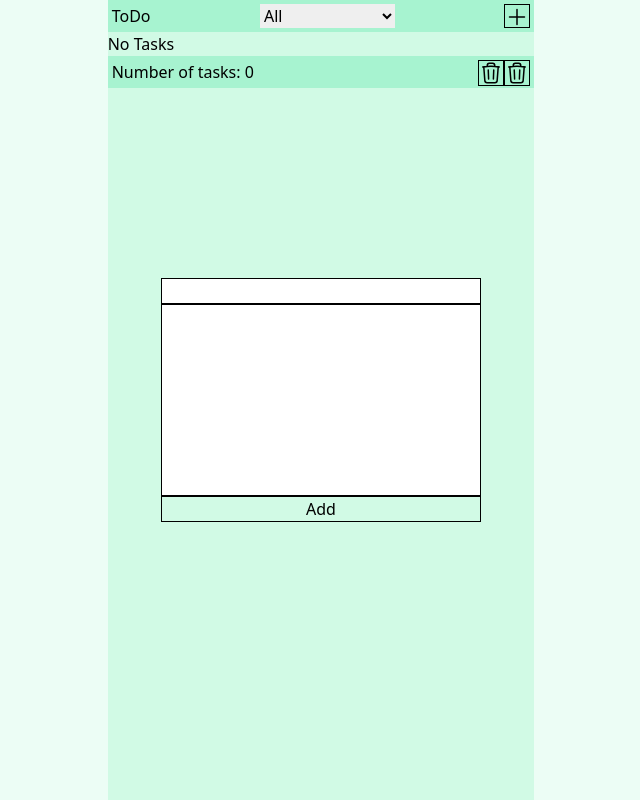
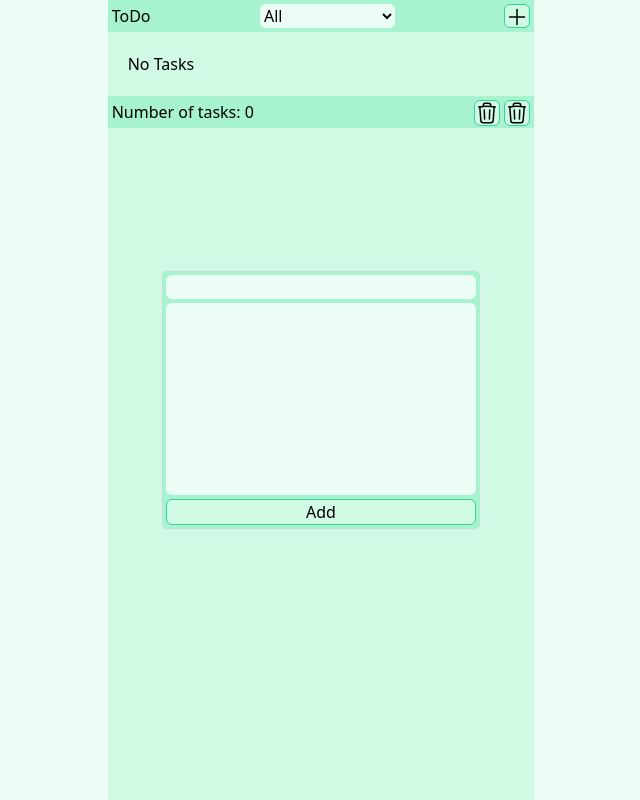
Before and after one commit to deaDKn19ht/ToDo, a Vue app: page / in a window 1280 px wide. Both pictures are taken after a click on the button 836 px from the left and 16 px from the top of the page. Shown: the whole page, without its empty margins (319-959 px from the left). Built offline with nearby package versions, Linux system fonts and the light colour scheme.

Commit message:
getting started with styles

```diff
--- a/src/components/AddTask_Modal.vue
+++ b/src/components/AddTask_Modal.vue
@@ -1,8 +1,8 @@
 <template>
-    <div>
-        <input type="text" v-model.trim="ToDoStore.task.title" @keyup.enter="ToDoStore.addTask">
-        <textarea v-model="ToDoStore.task.comment" @keyup.enter="ToDoStore.addTask" maxlength="240" class="resize-none h-48"></textarea>
-        <button @click="ToDoStore.addTask">Add</button>
+    <div class="border p-1 rounded-md bg-emerald-200">
+        <input type="text" v-model.trim="ToDoStore.task.title" @keyup.enter="ToDoStore.addTask" class="bg-emerald-50 border-emerald-100 rounded-md mb-1">
+        <textarea v-model="ToDoStore.task.comment" @keyup.enter="ToDoStore.addTask" maxlength="240" class="resize-none h-48 bg-emerald-50 border-emerald-100 rounded-md mb-1"></textarea>
+        <button @click="ToDoStore.addTask" class="rounded-md bg-emerald-100 border-emerald-400">Add</button>
     </div>
 </template>
 <script setup>
@@ -11,7 +11,5 @@
     const ToDoStore = useToDoStore()
 </script>
 <style>
-    input, textarea {
-        border: 1px solid black;
-    }
+
 </style>
--- a/src/components/ToDoFooter.vue
+++ b/src/components/ToDoFooter.vue
@@ -2,14 +2,14 @@
     <div>
         <p>Number of tasks: {{ ToDoStore.filterTasks.length }}</p>
         <span>
-        <button @click="ToDoStore.cleareCompleteTasks" title="Cleare Complete Tasks">
+        <button @click="ToDoStore.cleareCompleteTasks" title="Cleare Complete Tasks" class="bg-emerald-100 rounded-md border-emerald-400 mr-1">
             <svg xmlns="http://www.w3.org/2000/svg" fill="none" viewBox="0 0 24 24" stroke-width="1.5" stroke="currentColor"
                 class="w-6 h-6">
                 <path stroke-linecap="round" stroke-linejoin="round"
                     d="M14.74 9l-.346 9m-4.788 0L9.26 9m9.968-3.21c.342.052.682.107 1.022.166m-1.022-.165L18.16 19.673a2.25 2.25 0 01-2.244 2.077H8.084a2.25 2.25 0 01-2.244-2.077L4.772 5.79m14.456 0a48.108 48.108 0 00-3.478-.397m-12 .562c.34-.059.68-.114 1.022-.165m0 0a48.11 48.11 0 013.478-.397m7.5 0v-.916c0-1.18-.91-2.164-2.09-2.201a51.964 51.964 0 00-3.32 0c-1.18.037-2.09 1.022-2.09 2.201v.916m7.5 0a48.667 48.667 0 00-7.5 0" />
             </svg>
         </button>
-        <button @click="ToDoStore.cleareTasks" title="Cleare Tasks">
+        <button @click="ToDoStore.cleareTasks" title="Cleare Tasks" class="bg-emerald-100 rounded-md border-emerald-400">
             <svg xmlns="http://www.w3.org/2000/svg" fill="none" viewBox="0 0 24 24" stroke-width="1.5" stroke="currentColor"
                 class="w-6 h-6">
                 <path stroke-linecap="round" stroke-linejoin="round"
--- a/src/components/ToDoHeader.vue
+++ b/src/components/ToDoHeader.vue
@@ -1,12 +1,12 @@
 <template>
     <div>
         <h1>ToDo</h1>
-        <select v-model="ToDoStore.selected">
+        <select v-model="ToDoStore.selected" class="bg-emerald-50 rounded-md">
             <option value="all">All</option>
             <option value="completed">Completed</option>
             <option value="not-completed">Not Completed</option>
         </select>
-        <button @click="ToDoStore.changeVisibility">
+        <button @click="ToDoStore.changeVisibility" class="bg-emerald-100 rounded-md border-emerald-400" >
             <svg xmlns="http://www.w3.org/2000/svg" fill="none" viewBox="0 0 24 24" stroke-width="1.5" stroke="currentColor"
                 class="w-6 h-6">
                 <path stroke-linecap="round" stroke-linejoin="round" d="M12 4.5v15m7.5-7.5h-15" />
--- a/src/components/tasksList.vue
+++ b/src/components/tasksList.vue
@@ -1,7 +1,7 @@
 <template>
     <div>
-        <ul>
-            <li v-for="task in ToDoStore.filterTasks" :key="task.id" :title="task.comment">{{ task.title }}
+        <ul class="p-5">
+            <li v-for="task in ToDoStore.filterTasks" :key="task.id" :title="task.comment" >{{ task.title }}
                 <input type="checkbox" id="task.id" v-model="task.isDone">
                 <button @click="ToDoStore.deleteTask(task.id)">
                     <svg xmlns="http://www.w3.org/2000/svg" fill="none" viewBox="0 0 24 24" stroke-width="1.5"
```
